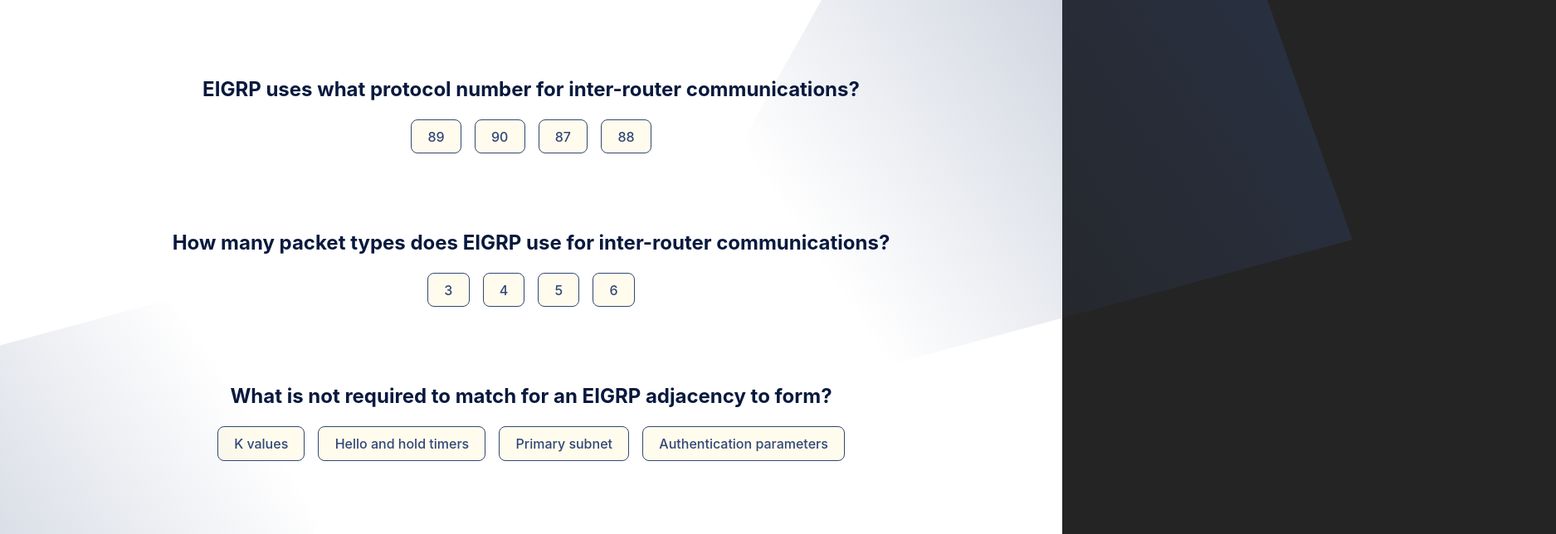
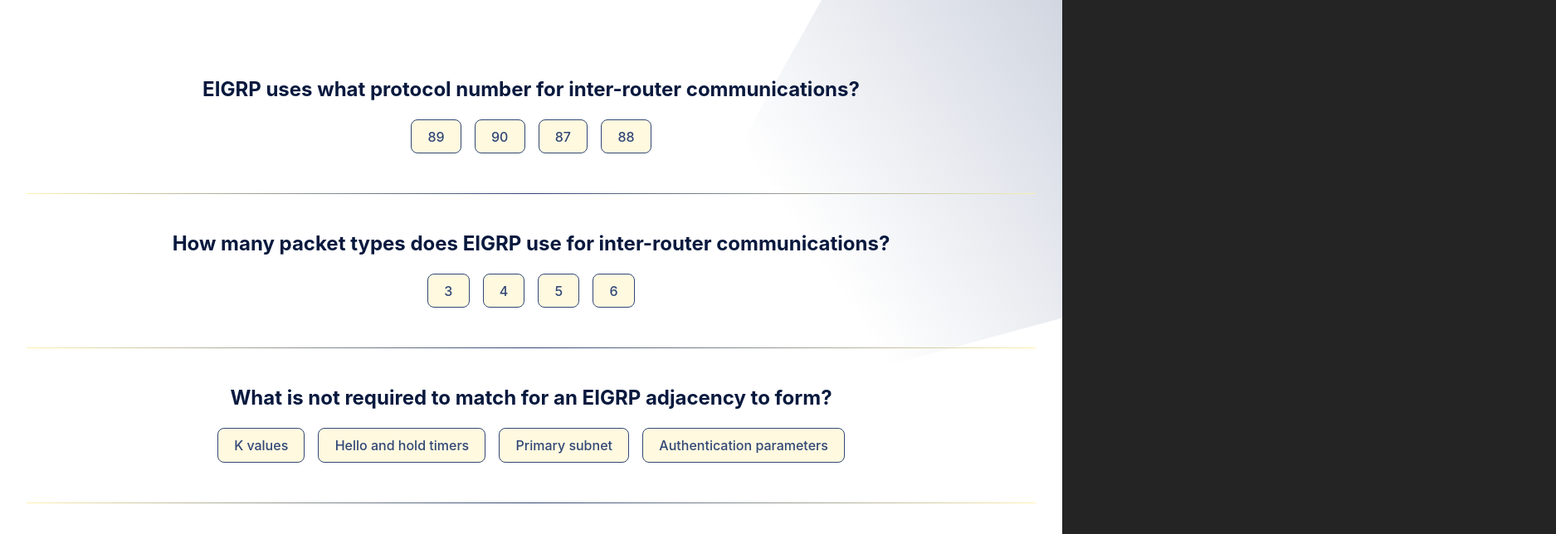
Before and after one commit to drestew/quizzi, a React (Vite) app: page / in a window 1280 px wide. Both pictures are taken after a click on the button "Start Quiz". Shown: the top 644 px of the page at 83% size, 1875 px wide, since content can reach past the window. Built offline with nearby package versions, Linux system fonts and the light colour scheme.

Commit message:
Modify stacking of layout

```diff
--- a/index.html
+++ b/index.html
@@ -7,14 +7,7 @@
     <title>Quizzi</title>
 </head>
 <body>
-<div class="triangle-top">
-    <div class="triangle-gradient-top"></div>
-</div>
-<div class="triangle-btm">
-    <div class="triangle-gradient-btm"></div>
-</div>
 <div id="root"></div>
-
 <script type="module" src="/src/main.tsx"></script>
 </body>
 </html>
--- a/src/App.tsx
+++ b/src/App.tsx
@@ -11,6 +11,14 @@ export default function App() {
 
   return (
     <div className="App">
+      {/* <div className="triangles-container"> */}
+      <div className="triangle-top">
+        <div className="triangle-gradient-top"></div>
+      </div>
+      <div className="triangle-btm">
+        <div className="triangle-gradient-btm"></div>
+      </div>
+      {/* </div> */}
       {quizStart ? <QuestionList /> : <Modal startQuiz={startQuiz} />}
     </div>
   );
--- a/src/components/answer.tsx
+++ b/src/components/answer.tsx
@@ -1,4 +1,3 @@
-import React from "react";
 import { answer } from "./types";
 
 export default function Answer({
@@ -15,7 +14,7 @@ export default function Answer({
         color: "rgb(255, 240, 171)",
       }
     : {
-        backgroundColor: "rgba(255, 240, 171, 20%)",
+        backgroundColor: "#fff9e0",
         color: "#314776",
         border: "solid 1px #314776",
       };
--- a/src/index.css
+++ b/src/index.css
@@ -34,12 +34,16 @@ body {
     min-height: 100vh;
     background: rgb(255, 255, 255);
     color: #08193E;
-    padding: 0 2rem 2rem 2rem;
+    padding: 0 2rem;
 }
 
 .App {
     position: relative;
-    z-index: 1;
+    overflow: hidden;
+    width: 100vw;
+    display: flex;
+    justify-content: center;
+    align-items: center;
 }
 
 .triangle-top {
@@ -50,14 +54,13 @@ body {
     right: -25rem;
     transform: rotate(20deg);
     clip-path: polygon(26% 0, 0% 100%, 100% 56%);
-    overflow: hidden;
 }
 
 .triangle-gradient-top {
     width: 90rem;
     height: 80rem;
     background: linear-gradient(36deg, rgba(255, 255, 255, 0%) 20%, rgba(49, 71, 118, 80%) 100%);
-    overflow: hidden;
+    overflow: clip;
 }
 
 .triangle-btm {
@@ -68,14 +71,13 @@ body {
     left: -25rem;
     transform: rotate(200deg);
     clip-path: polygon(26% 0, 0% 100%, 100% 56%);
-    overflow: hidden;
+    overflow: clip;
 }
 
 .triangle-gradient-btm {
     width: 90rem;
     height: 80rem;
     background: linear-gradient(36deg, rgba(255, 255, 255, 0%) 20%, rgba(49, 71, 118, 80%) 100%);
-    overflow: hidden;
 }
 
 h1 {
@@ -84,7 +86,7 @@ h1 {
 }
 
 h2 {
-    margin: 0
+    margin: 0;
 }
 
 button {
@@ -98,14 +100,17 @@ button {
     transition: border-color 0.25s;
 }
 
+.question-list {
+    padding: 0 2rem;
+    z-index: 1;
+}
+
 .questions-container {
-    padding: 6rem;
+    padding: 6rem 0 2rem 0;
     display: flex;
     flex-direction: column;
     justify-content: center;
     gap: 3rem;
-    position: relative;
-    z-index: 1
 }
 
 .question-container {
@@ -114,9 +119,11 @@ button {
     align-items: center;
     justify-content: center;
     gap: 1.5rem;
+    padding: 0 1rem;
+    text-align: center;
 }
 
-.question-line-seperator {
+.question-line-separator {
     height: 1px;
     background: rgb(255, 240, 171);
     background: linear-gradient(90deg, rgba(255, 240, 171, 0.9) 0%, rgba(49, 71, 118, 1) 50%, rgba(255, 240, 171, 0.9) 100%);
@@ -124,6 +131,8 @@ button {
 
 .answer-container {
     display: flex;
+    justify-content: center;
+    flex-wrap: wrap;
     gap: 1rem;
 }
 
@@ -131,6 +140,7 @@ button {
     text-align: center;
     font-size: 1.5rem;
     font-weight: 700;
+    margin-top: 0;
 }
 
 .primary-btn {
@@ -146,11 +156,10 @@ button {
     align-items: center;
     justify-content: center;
     height: 100vh;
-    width: 50vw;
-    position: relative;
+    padding: 3rem;
     z-index: 1;
     text-align: center;
-    line-height: 3em;;
+    line-height: 3em;
 }
 
 .modal-description {
```
